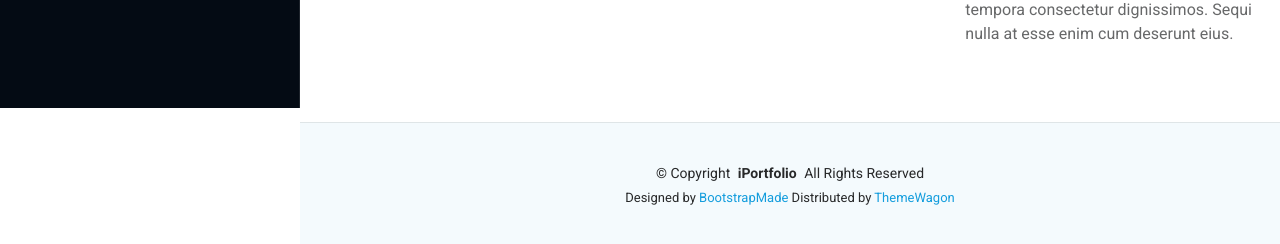
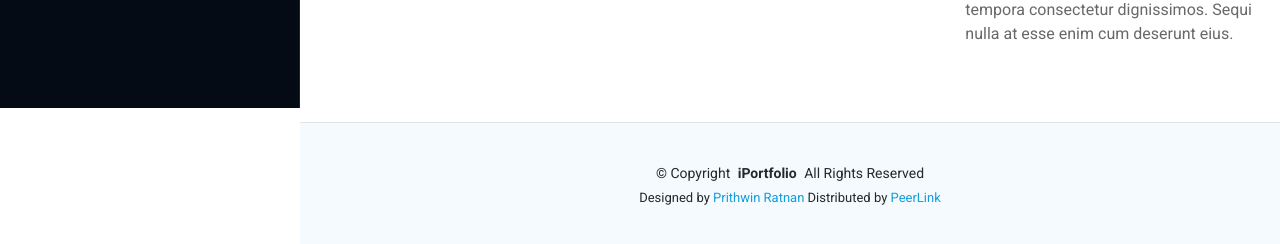
Before and after one commit to Prithwin55/Portfolio, a plain HTML site: page portfolio-details.html in a window 1280 px wide. Shown: the part 692-936 px from the top of the page. Drawn offline with Linux system fonts and the light colour scheme.

Commit message:
Update portfolio-details.html

```diff
--- a/portfolio-details.html
+++ b/portfolio-details.html
@@ -27,13 +27,6 @@
   <!-- Main CSS File -->
   <link href="assets/css/main.css" rel="stylesheet">
 
-  <!-- =======================================================
-  * Template Name: iPortfolio
-  * Template URL: https://bootstrapmade.com/iportfolio-bootstrap-portfolio-websites-template/
-  * Updated: Jun 29 2024 with Bootstrap v5.3.3
-  * Author: BootstrapMade.com
-  * License: https://bootstrapmade.com/license/
-  ======================================================== -->
 </head>
 
 <body class="portfolio-details-page">
@@ -186,11 +179,8 @@
         <p>© <span>Copyright</span> <strong class="px-1 sitename">iPortfolio</strong> <span>All Rights Reserved</span></p>
       </div>
       <div class="credits">
-        <!-- All the links in the footer should remain intact. -->
-        <!-- You can delete the links only if you've purchased the pro version. -->
-        <!-- Licensing information: https://bootstrapmade.com/license/ -->
-        <!-- Purchase the pro version with working PHP/AJAX contact form: [buy-url] -->
-        Designed by <a href="https://bootstrapmade.com/">BootstrapMade</a> Distributed by <a href="https://themewagon.com">ThemeWagon</a>
+
+        Designed by <a href="#">Prithwin Ratnan</a> Distributed by <a href="#">PeerLink</a>
       </div>
     </div>
 
```
